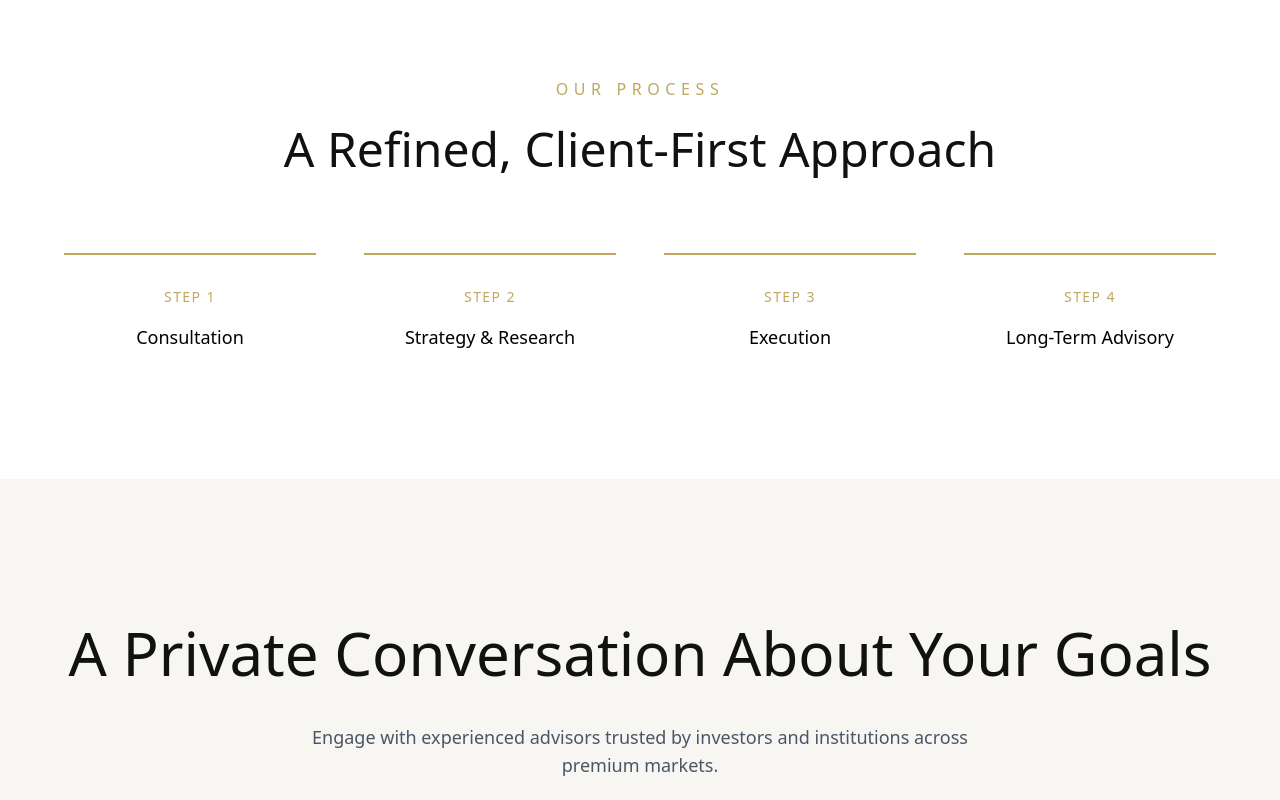
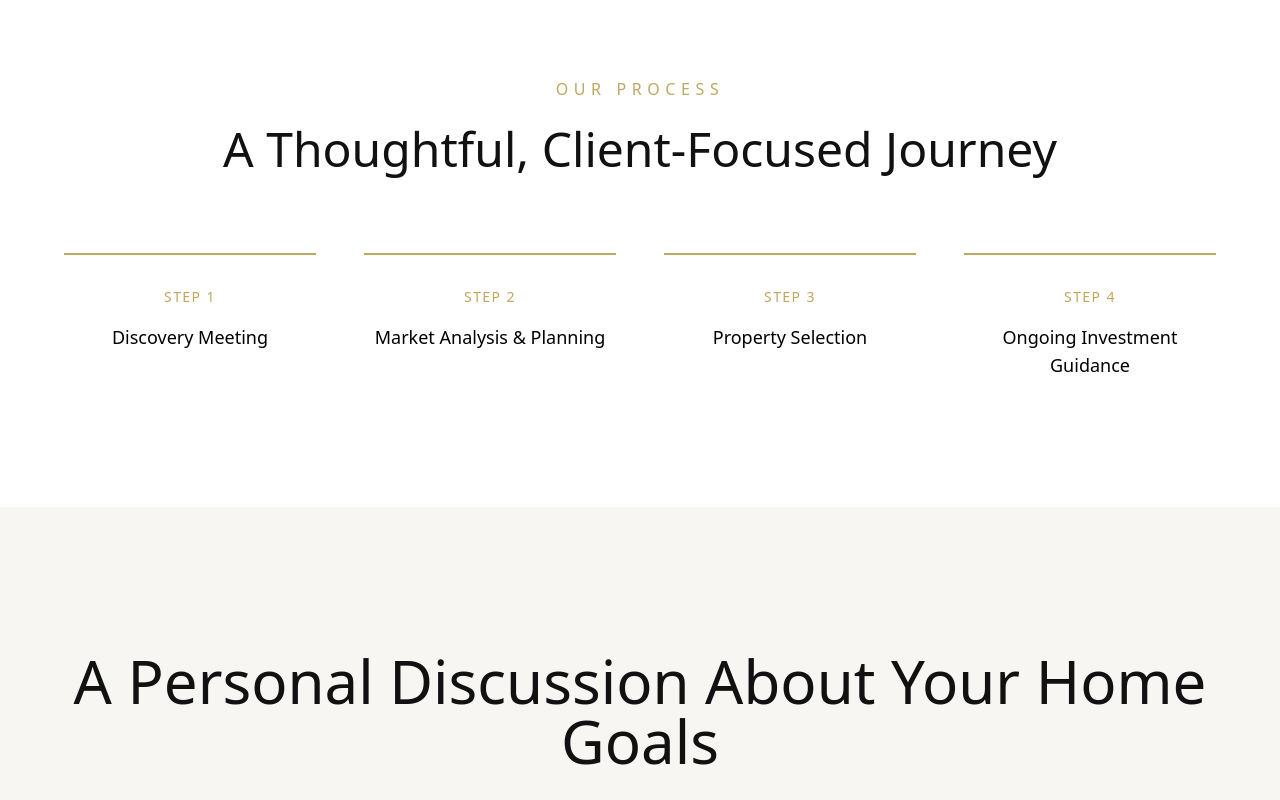
Before and after one commit to shilpa-kukreja/Tanushree-, a Next.js app: page /services/real-estate/commercial in a window 1280 px wide. Shown: the part 2260-3060 px from the top of the page. Built offline with nearby package versions, Linux system fonts and the light colour scheme.

Commit message:
some changes

```diff
--- a/src/app/componats/AnimatedContent.jsx
+++ b/src/app/componats/AnimatedContent.jsx
@@ -130,6 +130,211 @@
 //     );
 // }
 
+// "use client";
+// import { motion } from "framer-motion";
+
+// const fade = {
+//   hidden: { opacity: 0, y: 24 },
+//   visible: { opacity: 1, y: 0 },
+// };
+
+// export function AnimatedContent({ category, current, banner }) {
+//   return (
+//     <>
+//       <img
+//         src={banner}
+//         alt={current.title}
+//         className="w-full h-auto object-cover pt-20"
+//       />
+
+//       {/* ================= HERO ================= */}
+//       <section className="relative sm:pt-20 pt-12 sm:pb-32 pb-16 text-center bg-cover bg-center">
+//         <motion.div
+//           initial="hidden"
+//           animate="visible"
+//           variants={fade}
+//           className="relative max-w-6xl mx-auto px-6 text-gray-800"
+//         >
+//           <p className="uppercase tracking-[0.35em] text-[#c79a28] mb-6 text-sm">
+//             Our Expertise
+//           </p>
+
+//           <h1 className="text-5xl md:text-7xl font-light leading-tight mb-10">
+//             Bespoke{" "}
+//             <span className="font-medium text-[#1b3163]">
+//               {current.title}
+//             </span>
+//           </h1>
+
+//           <p className="text-lg md:text-xl text-gray-600 max-w-3xl mx-auto">
+//             {current.subtitle}
+//           </p>
+
+//           {current.link && (
+//             <a
+//               href={current.link}
+//               target="_blank"
+//               className="block mt-6 text-[#1b3163] underline text-lg"
+//             >
+//               Visit Tanushreegrandbanquets Website
+//             </a>
+//           )}
+//         </motion.div>
+//       </section>
+
+//       {/* ================= SERVICES ================= */}
+//       <section className="sm:py-32 py-12 px-6 bg-[#f7f6f3]">
+//         <div className="max-w-7xl mx-auto grid md:grid-cols-2 lg:grid-cols-3 sm:gap-14 gap-8">
+//           {current.services.map((service, index) => (
+//             <motion.div
+//               key={index}
+//               initial="hidden"
+//               whileInView="visible"
+//               viewport={{ once: true }}
+//               variants={fade}
+//               className="bg-white border border-black/10 rounded-2xl p-12 hover:border-[#bfa760]/60 transition-all duration-300"
+//             >
+//               <h3 className="text-2xl font-light mb-6">
+//                 {service.title}
+//               </h3>
+
+//               <p className="text-gray-600 leading-relaxed">
+//                 {service.desc}
+//               </p>
+//             </motion.div>
+//           ))}
+//         </div>
+//       </section>
+
+//       {/* ================= REAL ESTATE PROJECTS ================= */}
+//       {current.projects && (
+//         <section className="sm:py-24 py-12 px-6">
+//           <div className="max-w-7xl mx-auto">
+
+//             {current.projects.map((project, i) => (
+//               <div key={i} className="mb-20">
+
+//                 <h2 className="text-3xl md:text-4xl font-light mb-10 text-center">
+//                   {project.name}
+//                 </h2>
+
+//                 <div className="grid md:grid-cols-4 gap-6">
+//                   {project.images.map((img, index) => (
+//                     <motion.div
+//                       key={index}
+//                       initial={{ opacity: 0, y: 20 }}
+//                       whileInView={{ opacity: 1, y: 0 }}
+//                       viewport={{ once: true }}
+//                       className="overflow-hidden rounded-xl"
+//                     >
+//                       <img
+//                         src={img}
+//                         alt={project.name}
+//                         className="w-full h-[260px] object-cover hover:scale-105 transition duration-500"
+//                       />
+//                     </motion.div>
+//                   ))}
+//                 </div>
+
+//               </div>
+//             ))}
+
+//           </div>
+//         </section>
+//       )}
+
+//       {/* ================= GENERAL IMAGE SECTION (HOSPITALITY) ================= */}
+//       {current.images && (
+//         <section className="sm:py-24 py-12 px-6">
+//           <div className="max-w-7xl mx-auto grid md:grid-cols-4 gap-6">
+//             {current.images.map((img, index) => (
+//               <motion.div
+//                 key={index}
+//                 initial={{ opacity: 0, y: 20 }}
+//                 whileInView={{ opacity: 1, y: 0 }}
+//                 viewport={{ once: true }}
+//                 className="overflow-hidden rounded-xl"
+//               >
+//                 <img
+//                   src={img}
+//                   alt="service"
+//                   className="w-full h-[260px] object-cover hover:scale-105 transition duration-500"
+//                 />
+//               </motion.div>
+//             ))}
+//           </div>
+//         </section>
+//       )}
+
+//       {/* ================= PROCESS ================= */}
+//       <section className="sm:py-32 py-12 px-6">
+//         <div className="max-w-6xl mx-auto text-center">
+//           <p className="uppercase tracking-[0.35em] text-[#bfa760] mb-6">
+//             Our Process
+//           </p>
+
+//           <h2 className="text-4xl md:text-5xl font-light mb-20">
+//             A Refined, Client-First Approach
+//           </h2>
+
+//           <div className="grid md:grid-cols-4 gap-12">
+//             {[
+//               "Consultation",
+//               "Strategy & Research",
+//               "Execution",
+//               "Long-Term Advisory",
+//             ].map((step, index) => (
+//               <motion.div
+//                 key={index}
+//                 initial={{ opacity: 0, y: 20 }}
+//                 whileInView={{ opacity: 1, y: 0 }}
+//                 viewport={{ once: true }}
+//                 className="border-t-2 border-[#bfa760] pt-8"
+//               >
+//                 <p className="text-sm uppercase tracking-widest text-[#bfa760] mb-4">
+//                   Step {index + 1}
+//                 </p>
+
+//                 <h4 className="text-lg font-medium text-black">
+//                   {step}
+//                 </h4>
+//               </motion.div>
+//             ))}
+//           </div>
+//         </div>
+//       </section>
+
+//       {/* ================= CTA ================= */}
+//       <section className="sm:py-36 py-12 text-center bg-[#f7f6f3]">
+//         <motion.h2
+//           initial={{ opacity: 0, y: 20 }}
+//           whileInView={{ opacity: 1, y: 0 }}
+//           viewport={{ once: true }}
+//           className="text-4xl md:text-6xl font-light mb-10"
+//         >
+//           A Private Conversation About Your Goals
+//         </motion.h2>
+
+//         <p className="text-gray-600 max-w-2xl mx-auto mb-14 text-lg">
+//           Engage with experienced advisors trusted by investors and
+//           institutions across premium markets.
+//         </p>
+
+//         <a
+//           href="/contact"
+//           className="inline-flex items-center justify-center px-14 py-5 border border-[#bfa760] uppercase tracking-widest text-sm bg-[#bfa760] text-white transition rounded-full"
+//         >
+//           Request Consultation
+//         </a>
+//       </section>
+//     </>
+//   );
+// }
+
+
+
+
+
 "use client";
 import { motion } from "framer-motion";
 
@@ -206,7 +411,7 @@ export function AnimatedContent({ category, current, banner }) {
         </div>
       </section>
 
-      {/* ================= REAL ESTATE PROJECTS ================= */}
+      {/* ================= PROJECTS ================= */}
       {current.projects && (
         <section className="sm:py-24 py-12 px-6">
           <div className="max-w-7xl mx-auto">
@@ -243,7 +448,7 @@ export function AnimatedContent({ category, current, banner }) {
         </section>
       )}
 
-      {/* ================= GENERAL IMAGE SECTION (HOSPITALITY) ================= */}
+      {/* ================= IMAGE SECTION ================= */}
       {current.images && (
         <section className="sm:py-24 py-12 px-6">
           <div className="max-w-7xl mx-auto grid md:grid-cols-4 gap-6">
@@ -269,21 +474,22 @@ export function AnimatedContent({ category, current, banner }) {
       {/* ================= PROCESS ================= */}
       <section className="sm:py-32 py-12 px-6">
         <div className="max-w-6xl mx-auto text-center">
+
           <p className="uppercase tracking-[0.35em] text-[#bfa760] mb-6">
-            Our Process
+            {current.processTitle || "Our Process"}
           </p>
 
           <h2 className="text-4xl md:text-5xl font-light mb-20">
-            A Refined, Client-First Approach
+            {current.processHeading || "A Refined, Client-First Approach"}
           </h2>
 
           <div className="grid md:grid-cols-4 gap-12">
-            {[
+            {(current.process || [
               "Consultation",
               "Strategy & Research",
               "Execution",
               "Long-Term Advisory",
-            ].map((step, index) => (
+            ]).map((step, index) => (
               <motion.div
                 key={index}
                 initial={{ opacity: 0, y: 20 }}
@@ -301,6 +507,7 @@ export function AnimatedContent({ category, current, banner }) {
               </motion.div>
             ))}
           </div>
+
         </div>
       </section>
 
@@ -312,19 +519,19 @@ export function AnimatedContent({ category, current, banner }) {
           viewport={{ once: true }}
           className="text-4xl md:text-6xl font-light mb-10"
         >
-          A Private Conversation About Your Goals
+          {current.ctaTitle || "A Private Conversation About Your Goals"}
         </motion.h2>
 
         <p className="text-gray-600 max-w-2xl mx-auto mb-14 text-lg">
-          Engage with experienced advisors trusted by investors and
-          institutions across premium markets.
+          {current.ctaText ||
+            "Engage with experienced advisors trusted by investors and institutions across premium markets."}
         </p>
 
         <a
           href="/contact"
           className="inline-flex items-center justify-center px-14 py-5 border border-[#bfa760] uppercase tracking-widest text-sm bg-[#bfa760] text-white transition rounded-full"
         >
-          Request Consultation
+          {current.ctaButton || "Request Consultation"}
         </a>
       </section>
     </>
--- a/src/app/services/real-estate/commercial/page.jsx
+++ b/src/app/services/real-estate/commercial/page.jsx
@@ -39,6 +39,20 @@ const commercialData = {
       ],
     },
   ],
+   processTitle: "OUR PROCESS",
+  processHeading: "A Thoughtful, Client-Focused Journey",
+
+  process: [
+    "Discovery Meeting",
+    "Market Analysis & Planning",
+    "Property Selection",
+    "Ongoing Investment Guidance",
+  ],
+
+  ctaTitle: "A Personal Discussion About Your Home Goals",
+  ctaText:
+    "Connect with trusted property advisors helping buyers and investors navigate premium residential opportunities.",
+  ctaButton: "BOOK CONSULTATION",
 };
 
 export default function CommercialPage() {
--- a/src/app/services/real-estate/residential/page.jsx
+++ b/src/app/services/real-estate/residential/page.jsx
@@ -5,22 +5,22 @@ import Header from "@/app/componats/Header";
 const banner = "/assets/img/image/residential.jpeg";
 
 const residentialData = {
-  title: "Residential Real Estate",
+  title: "Premium Residential Living",
   subtitle:
-    "Premium advisory and transaction services for luxury residential developments and signature homes.",
+    "Strategic guidance and curated property solutions for modern homes and smart residential investments.",
 
   services: [
     {
-      title: "Luxury Apartments",
-      desc: "Advisory for high-end apartments and residential communities in prime locations.",
+      title: "Premium Apartments",
+      desc: "Expert guidance for upscale apartments and modern residential developments in sought after neighborhoods.",
     },
     {
-      title: "Villas & Independent Homes",
-      desc: "Exclusive representation for villas and independent residential properties.",
+      title: "Villas & Private Homes",
+      desc: "Dedicated advisory for luxury villas and spacious independent homes in prime residential areas.",
     },
     {
-      title: "Residential Investment",
-      desc: "Strategic property investments for long-term wealth and rental income.",
+      title: "Smart Property Investments",
+      desc: "Curated residential opportunities designed for long term growth, stability, and attractive rental potential.",
     },
   ],
 
@@ -40,7 +40,24 @@ const residentialData = {
       ],
     },
   ],
+   processTitle: "OUR PROCESS",
+  processHeading: "A Thoughtful, Client-Focused Journey",
+
+  process: [
+    "Discovery Meeting",
+    "Market Analysis & Planning",
+    "Property Selection",
+    "Ongoing Investment Guidance",
+  ],
+
+  ctaTitle: "A Personal Discussion About Your Home Goals",
+  ctaText:
+    "Connect with trusted property advisors helping buyers and investors navigate premium residential opportunities.",
+  ctaButton: "BOOK CONSULTATION",
+
 };
+
+
 
 export default function ResidentialPage() {
   return (
```
